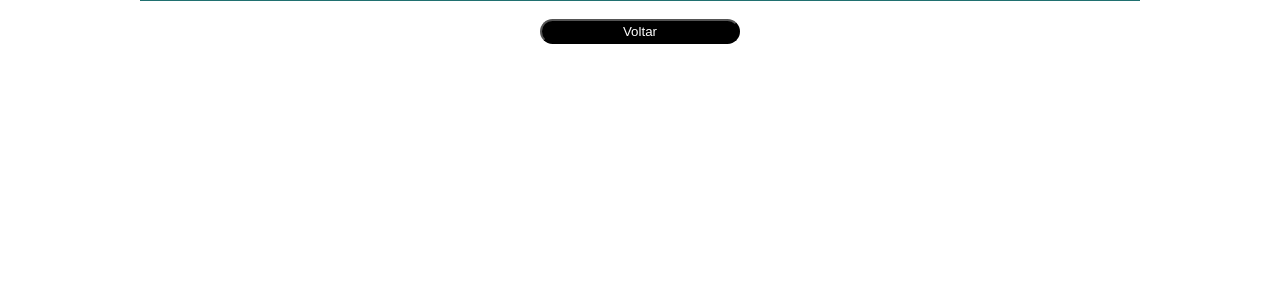
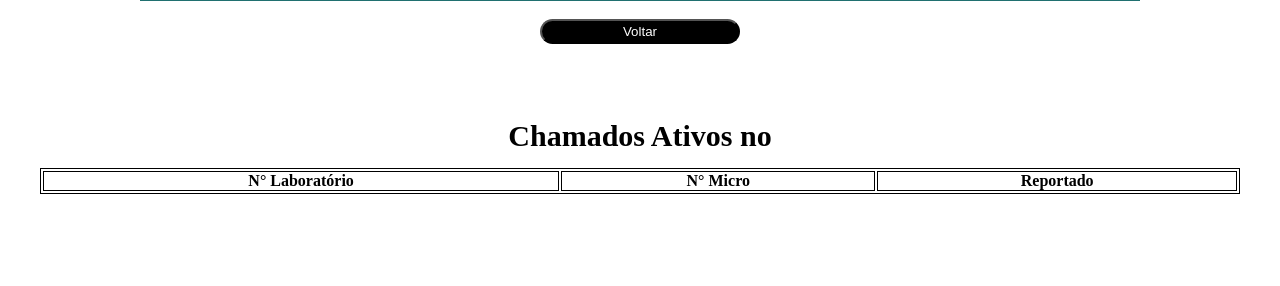
Before and after one commit to GabbsSantana/Fatec, a Flask app: template templates/layout.html in a window 1280 px wide. Shown: the part 514-800 px from the top of the page. Run offline with Flask 2, Linux system fonts and the light colour scheme; the template is opened without the code that fills it, so the values that code supplies are empty.

Commit message:
Incluindo Página de consulta de chamados

```diff
--- a/app.py
+++ b/app.py
@@ -4,11 +4,10 @@ app = Flask(__name__)
 
 
 class Chamados:
-    def __init__(self, laboratorio, micro='', problema='', registado=False):
+    def __init__(self, laboratorio='', micro='', problema=''):
         self.laboratorio = laboratorio
         self.micro = micro
         self.problema = problema
-        self.registrado = registado
 
 class alunos:
     def __init__(self, nome='', email=''):
@@ -19,6 +18,7 @@ class alunos:
 chamado = Chamados
 aluno = alunos
 chamados_abertos = []
+
 
 @app.route('/')
 def home():
@@ -44,13 +44,15 @@ def layout():
     email = request.form['e-mail']
     micro = request.form['micro']
     problem = request.form['problem']
-    if not micro or not problem:
-      flash('Escolha um laboratório')
+    if not chamado.laboratorio and micro == '':
+      flash('Primeiro escolha um laboratório')
+      return redirect(url_for('select'))
     else:
       chamado.micro = micro
       chamado.problema = problem
       aluno.nome = nome
       aluno.email = email
+      chamados_abertos.append(Chamados(laboratorio=chamado.laboratorio,micro=micro,problema=problem))
       return redirect(url_for('done'))
 
   return render_template('layout.html',chamado=chamado,aluno=aluno,chamados_abertos=chamados_abertos)
@@ -59,8 +61,10 @@ def layout():
 @app.route('/done/')
 def done():
   chamado.registrado = True
-  chamados_abertos.append(chamado)
   return render_template('done.html',chamado=chamado,aluno=aluno)
 
+@app.route('/all/')
+def all():
+  return render_template('all.html',chamados=chamados_abertos)
 
 app.run(debug=True)
--- a/templates/layout.html
+++ b/templates/layout.html
@@ -5,14 +5,11 @@
   {{ super() }}
 
 
-    <div style="text-align: center; margin-bottom:50px">
+<div style="text-align: center; margin-bottom:50px">
   <h2 >Laboratório escolhido:</h2>
+    <p> {{ chamado.laboratorio}} </p>
+</div>
 
-    <p> {{ chamado.laboratorio}} </p>
-
-
-
-</div>
   <div id="layout">
       <section id="layout-image">
         <img
@@ -20,15 +17,14 @@
         alt=""/>
       </section>
 
-
       <section id="formulario_final">
         <form method="post">
             <label for="nome">Nome Completo:
-            <input type="text" name="nome">
+            <input type="text" name="nome" required>
             </label>
 
             <label for="email">E-mail:
-            <input type="email" name="e-mail">
+            <input type="email" name="e-mail" required>
             </label>
 
             <label for="completed"> N° do laboratório
@@ -36,18 +32,16 @@
             </label>
 
             <label for="micro">N° do computador
-                <input type="text" name="micro">
+                <input type="text" name="micro" required>
             </label>
 
             <label for="problem">O que está acontecendo? <br>
-                <textarea name="problem" id="" cols="30" rows="2"></textarea>
+                <textarea name="problem" id="" cols="30" rows="2" required></textarea>
 
             </label>
             <input type="submit" value="Abrir Chamado" class="btn">
         </form>
-
-
-    </div>
+      </div>
       </section>
   <br>
     <section id="buttons">
@@ -56,4 +50,32 @@
       </a>
     </section>
 
+
+
+    <div id="tabela">
+      <table style="width: 100%;">
+        <h1 style="text-align: center;margin-bottom:15px">Chamados Ativos no {{ chamado.laboratorio }} </h1>
+          <tr>
+              <th>N° Laboratório</th>
+              <th>N° Micro</th>
+              <th>Reportado</th>
+          </tr>
+          {% for chamados in chamados_abertos %}
+            {% if chamado.laboratorio == chamados.laboratorio%}
+                <tr class="chamado">
+                    <td>{{ chamados.laboratorio[12:15]}}</td>
+                    <td>{{ chamados.micro }}</td>
+                    <td>{{ chamados.problema }}</td>
+
+                </tr>
+
+
+              {% endif %}
+
+          {%endfor%}
+
+
+        </table>
+      </div>
+
   {% endblock %}
--- a/templates/style.html
+++ b/templates/style.html
@@ -10,11 +10,12 @@
     {% block head %}
     <div id="app">
       <header>
+        <a href="{{url_for('home')}}">
         <img
           src="{{url_for('static', filename='index.png')}}"
           alt="fatec-logo"
           id="logo"
-        />
+        /></a>
         <h1>Sistema para abetura de chamados FATEC - São José dos Campos</h1>
       </header>
       {% endblock %}
```
Also changed, not shown: static/style.css (+29 -37 lines), templates/all.html (added, +27 -0 lines), templates/done.html (+7 -7 lines), templates/home.html (+8 -14 lines), templates/select.html (+5 -19 lines).
